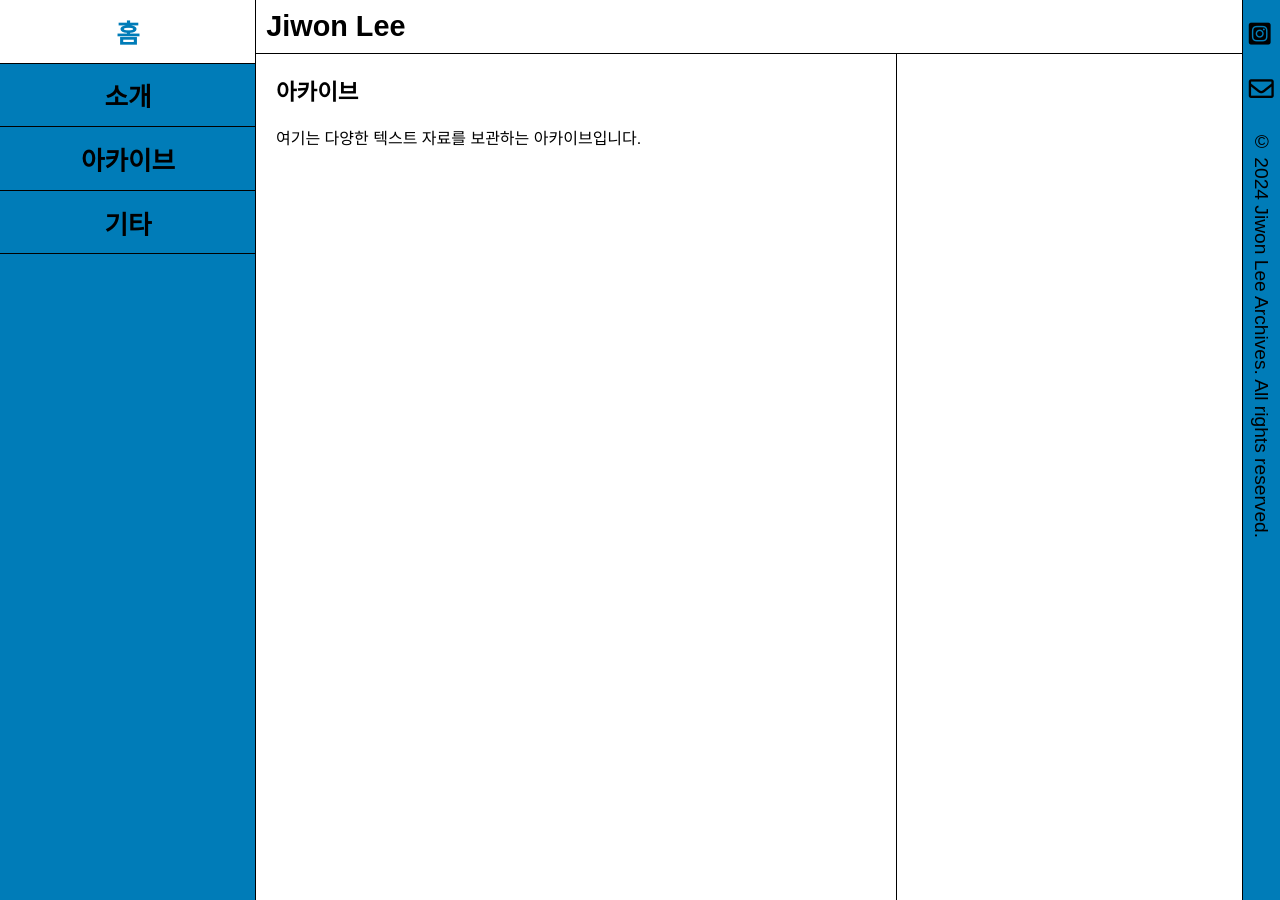
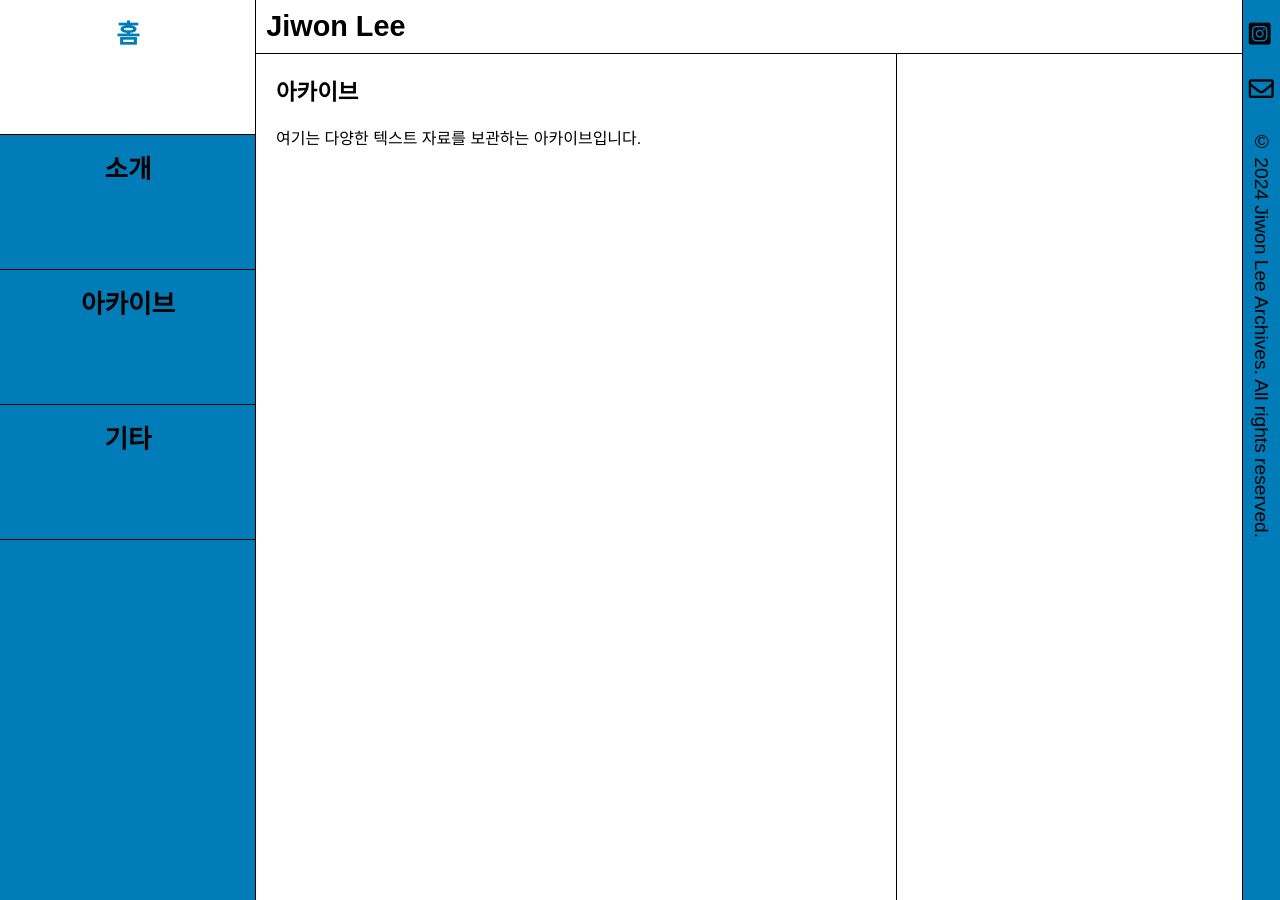
Before and after one commit to LfayeJ/archives, a Jekyll site: the page built from index.html, in a window 1280 px wide and 900 px high. Built offline with Jekyll 4.4.1, drawn with Linux system fonts in a browser that asks for light colours; some web fonts are replaced.

Commit message:
Update styles.css

```diff
--- a/assets/css/styles.css
+++ b/assets/css/styles.css
@@ -148,6 +148,7 @@ h1, h2 {
   font-size: 1.6rem;
   font-weight: 700;
   transition: background-color 0.3s, color 0.3s;
+  height: 15vh;
 }
 
 .grid-item:hover, .grid-item a:hover {
```
